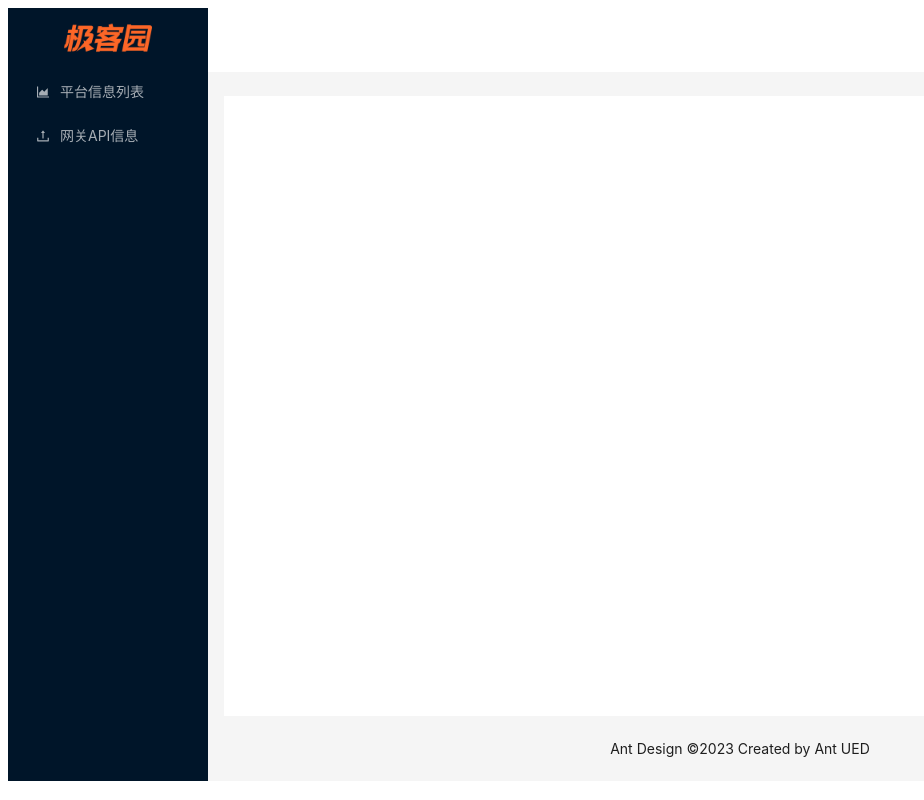
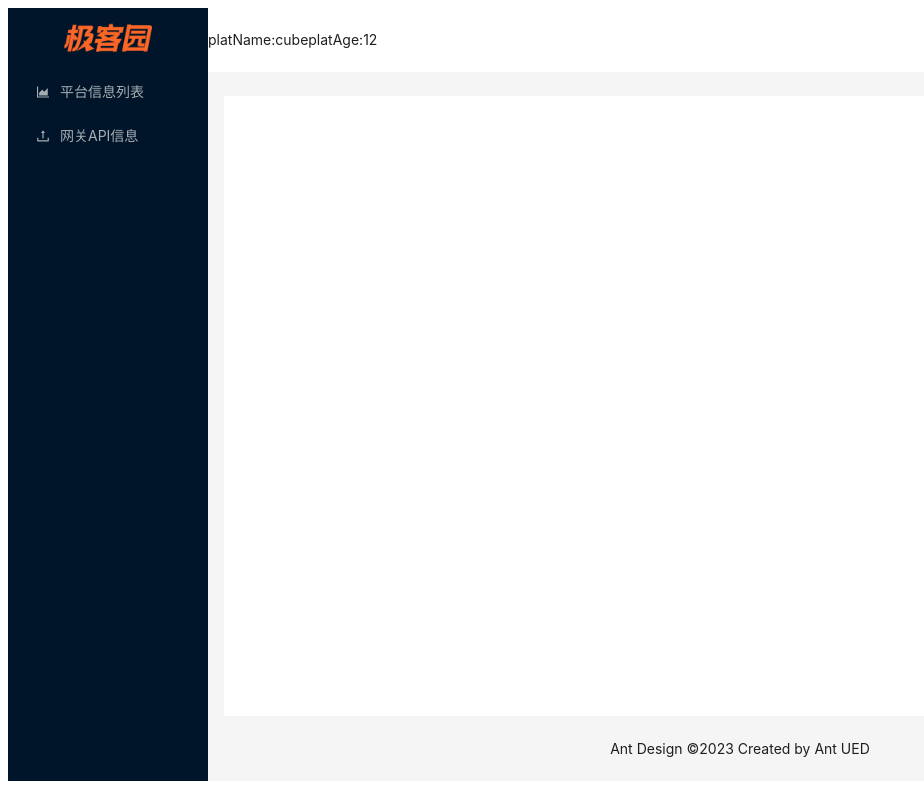
Before and after one commit to bobwanglong/web_front, a React (Vite) app in the folder antd-react/: page / in a window 1280 px wide. Shown: the whole page, without its empty margins (0-924 px from the left). Built offline with nearby package versions, Linux system fonts and the light colour scheme.

Commit message:
feat:自定义组件的props元素

```diff
--- a/antd-react/package.json
+++ b/antd-react/package.json
@@ -16,6 +16,7 @@
     "js-yaml": "^4.1.0",
     "mobx": "^6.9.0",
     "mobx-react-lite": "^3.4.3",
+    "prop-types": "^15.8.1",
     "react": "^18.2.0",
     "react-dom": "^18.2.0",
     "react-router-dom": "^6.10.0"
--- a/antd-react/src/pages/Layout/index.jsx
+++ b/antd-react/src/pages/Layout/index.jsx
@@ -19,6 +19,7 @@ import React from 'react'
 
 import './index.scss'
 import Apigateway from '../apigateway'
+import PlatForm from '../platform'
 
 const { Header, Content, Footer, Sider } = Layout
 const Plat = () => (
@@ -78,8 +79,9 @@ const MyLayout = () => {
           style={{
             padding: 0,
             background: colorBgContainer,
-          }}
-        />
+          }}>
+          <PlatForm name={'cube'} age={12}></PlatForm>
+        </Header>
         <Content
           style={{
             margin: '24px 16px 0',
--- /dev/null
+++ b/antd-react/src/pages/platform/index.jsx
@@ -0,0 +1,18 @@
+import React from 'react'
+import PropTypes from 'prop-types' // 需要pnpm add
+// 参考：https://juejin.cn/post/7161217143726407716
+const PlatForm = (props) => {
+  return (
+    <div>
+      <span>platName:{props.name}</span>
+      <span>platAge:{props.age}</span>
+    </div>
+  )
+}
+
+PlatForm.propTypes = {
+  name: PropTypes.string,
+  age: PropTypes.number,
+}
+
+export default PlatForm
```
Also changed, not shown: 1 other file (tests, documents, lock files or other folders).
